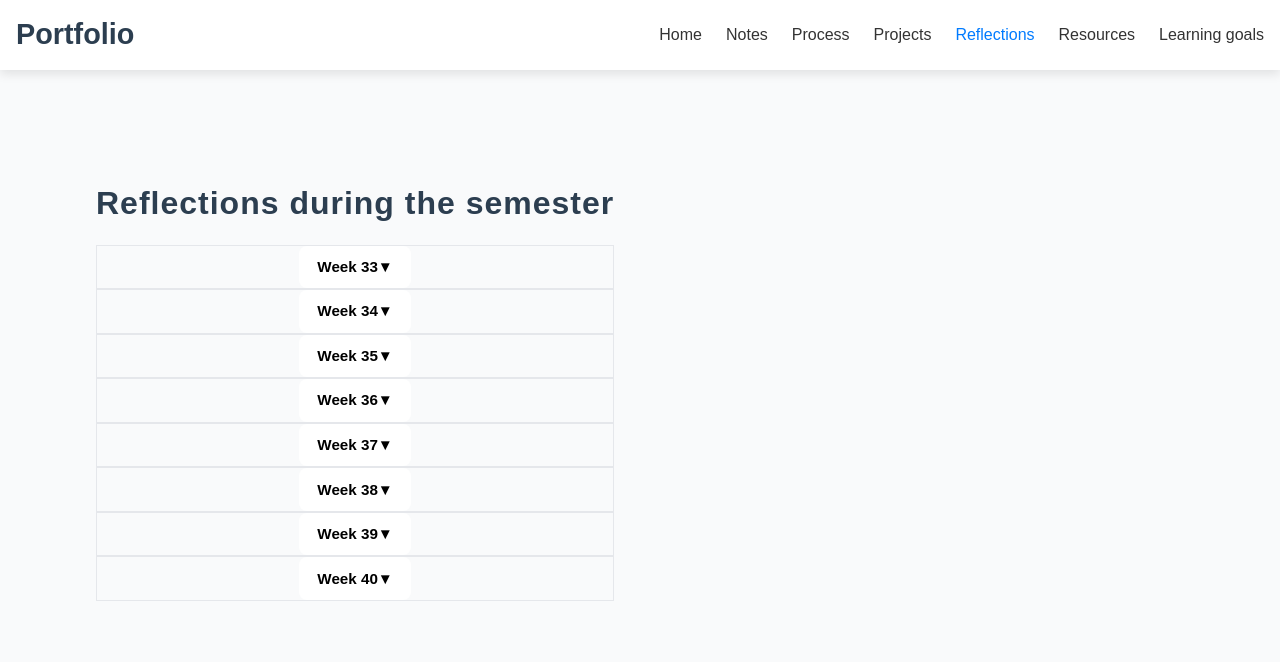
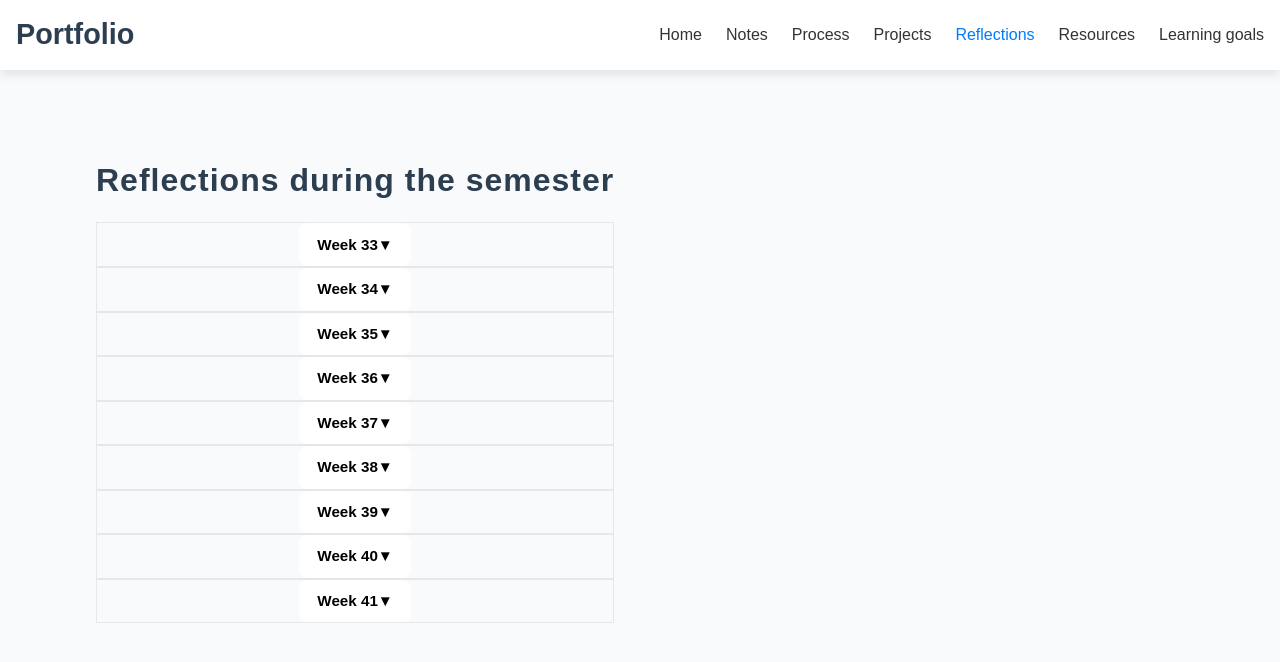
Before and after one commit to samieleraky/Portfolio, a React (Vite) app in the folder portfolio/: page /Portfolio/reflections in a window 1280 px wide. Shown: the top 662 px of the page. Built offline with nearby package versions, Linux system fonts and the light colour scheme.

Commit message:
week 41 updated, added notes to week 41

```diff
--- a/portfolio/src/pages/Notes.jsx
+++ b/portfolio/src/pages/Notes.jsx
@@ -23,6 +23,8 @@ import useEffectBasic from '../assets/useEffectBasic.png';
 import EffectHook1 from '../assets/EffectHook1.png';
 import WeatherPlanner from '../assets/WeatherPlanner.png';
 import UseWeather from '../assets/UseWeather.png';
+import Personaldetails from '../assets/Personaldetails.png';
+import AnsogningVideo from '../assets/AnsogningVideo.mp4';
 
 export const Notes = () => {
     return (
@@ -200,6 +202,20 @@ export const Notes = () => {
                 <img src={UseWeather} alt="UseWeather" className="notes-image" />
                 <img src={WeatherPlanner} alt="WeatherPlanner" className="notes-image" />
             </div>
+
+            <h3>Week 41</h3>
+            <h4>Jobapplication component </h4>
+            <p>I developed our frontend design for our ansogning/Jobapplication component. The user will be able to fill out the form and upload resume, portfolio and recommendation. All this is showcased in one component. I used useState in my component to store the data that user inputs</p>
+            <div className="image-container" style={{ display: "flex", flexDirection: "column", alignItems: "center" }}>
+                <img src={Personaldetails} alt="UseWeather" className="notes-image" />
+
+            </div>
+
+            <h4>Video of Jobapplication component</h4>
+            <video src={AnsogningVideo}
+                controls
+                className="notes-video"
+                style={{ width: "500px", borderRadius: "12px", objectFit: "contain" }} />
         </section>
     );
 };
--- a/portfolio/src/pages/Reflections.jsx
+++ b/portfolio/src/pages/Reflections.jsx
@@ -69,6 +69,13 @@ const weeks = [
         "The week that passed": "I finished my react course in CodeAcademy, and I will begin a React native course on Freecodecamp. I have developed a design for our project on visual studio which incorporates the logos that .dotlegal uses and the background colors. I have only worked on the job-applicant pages for now. After presenting the work to my productgroup, we agreed that it would be better to gather all the information on one page for the jobapplicant than to have 3 different fans with documents, Personal details and application. The goal for the next week is therefore to rearrange our wireframes and re-order the overall design of our project",
         resources: "Codeacademy, Draw.io, Github",
         learning: "My individual learning is going well I would say. Im using Kolbs learning cycle as a tool to implement my lessions to my portfolio and our project. Also the feedback i receive from my groupmembers helps me focus on the details that needs be corrected",
+    },
+    {
+        title: "Week 41",
+        goals: "Re-order our frontend design for the jobapplicants, update wireframes, start with backend development",
+        "The week that passed": "I re-structured our frontend design for our job-application site. I have placed all the information in one component instead of 3 seperate components. This will make it easier for the user to fill out the job application. I updated our wireframes in draw.io so its arranged into 1 component as well. I have began the backend design of our job application component by opening a ASP.NET project in visual studio which will feature the backend development of our React component ",
+        resources: "Visual studio, Draw.io, Github",
+        learning: "Feedback from my group members enhances my learning and helps me stay on track with developing the right product. By focusing on backend development, I am learning how to integrate the front end with the back end through APIs",
     }
 ];
 
```
Also changed, not shown: portfolio/src/assets/Personaldetails.png (added), 1 other file (tests, documents, lock files or other folders).
